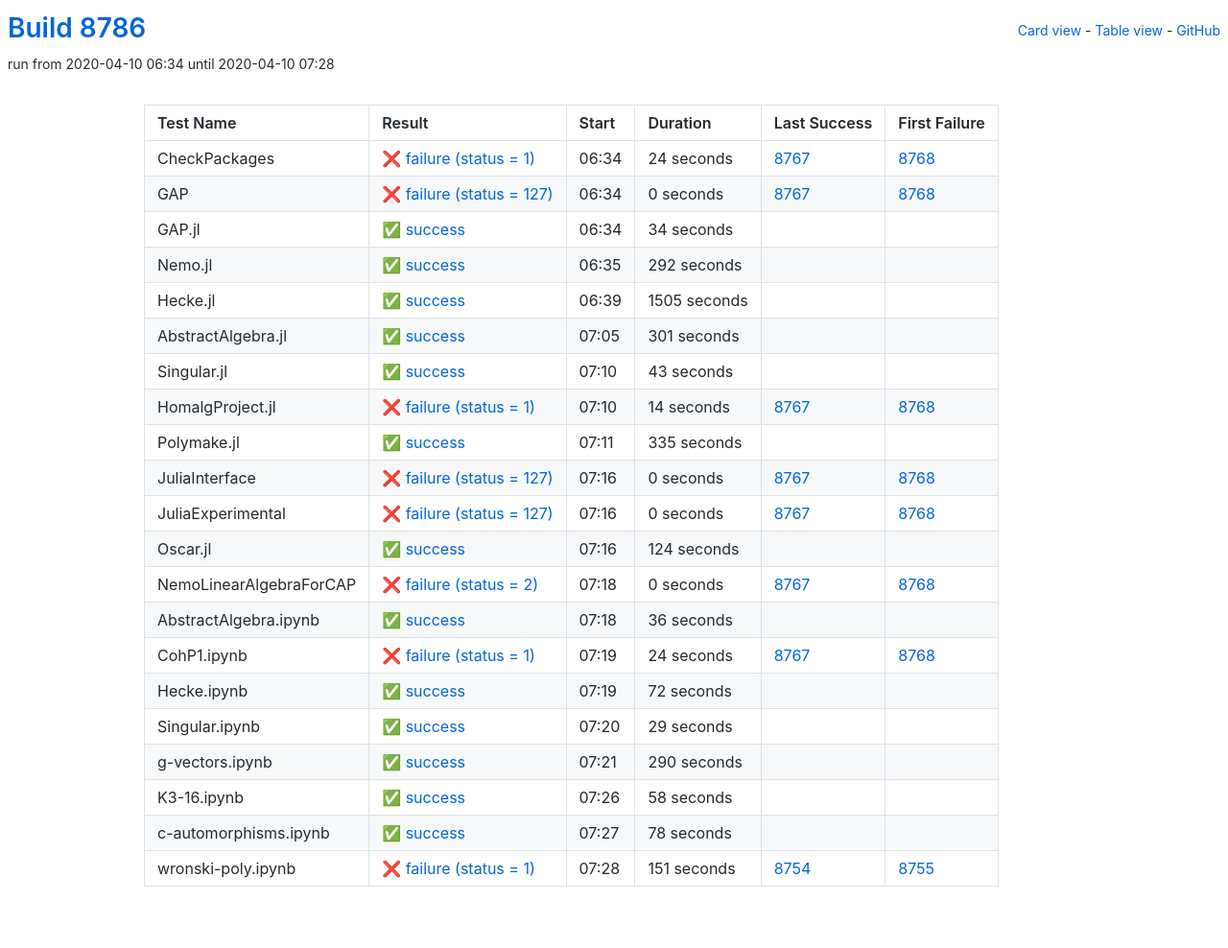
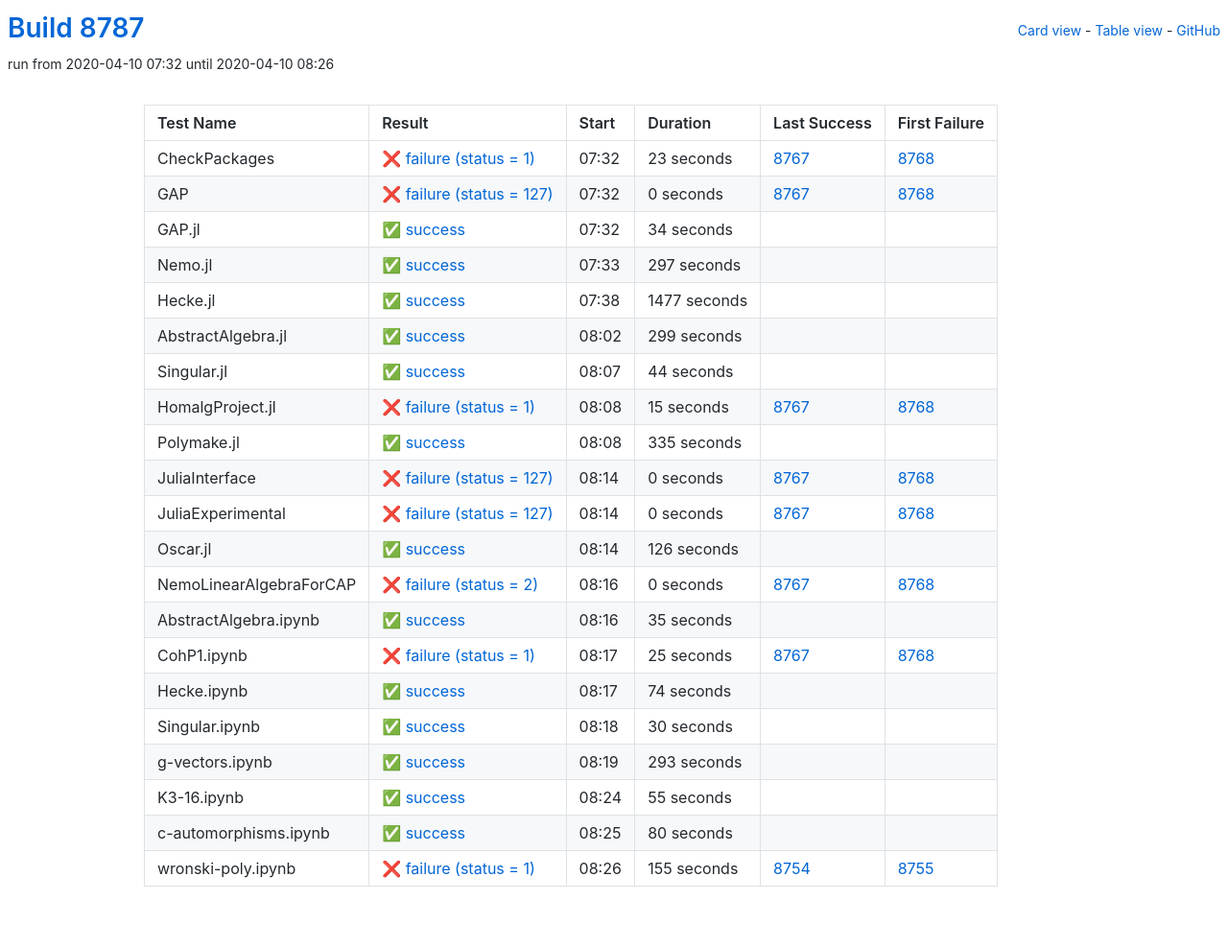
Before and after one commit to oscar-system/oscar-ci-status, a Jekyll site: the page built from table.html, in a window 1280 px wide. Shown: the whole page at 96% size. Built offline with Jekyll 4.4.1, drawn with Linux system fonts in a browser that asks for light colours.

Commit message:
Build 8787

```diff
--- a/_data/ci.yml
+++ b/_data/ci.yml
@@ -1,16 +1,16 @@
-build: 8786
-build_url: https://oscarci.mathematik.uni-kl.de/job/oscar/8786/
+build: 8787
+build_url: https://oscarci.mathematik.uni-kl.de/job/oscar/8787/
 job: oscar
 tests:
-- duration: 24
+- duration: 23
   exitcode: 1
   first_failure: 8768
   first_failure_url: https://oscarci.mathematik.uni-kl.de/job/oscar/8768/
   last_success: 8767
   last_success_url: https://oscarci.mathematik.uni-kl.de/job/oscar/8767/
-  log: https://oscarci.mathematik.uni-kl.de/job/oscar/8786/artifact/logs/build-8786/CheckPackages.log
+  log: https://oscarci.mathematik.uni-kl.de/job/oscar/8787/artifact/logs/build-8787/CheckPackages.log
   name: CheckPackages
-  start: 2020-04-10 06:34
+  start: 2020-04-10 07:32
   status: failure
   success: false
 - duration: 0
@@ -19,9 +19,9 @@ tests:
   first_failure_url: https://oscarci.mathematik.uni-kl.de/job/oscar/8768/
   last_success: 8767
   last_success_url: https://oscarci.mathematik.uni-kl.de/job/oscar/8767/
-  log: https://oscarci.mathematik.uni-kl.de/job/oscar/8786/artifact/logs/build-8786/GAP.log
+  log: https://oscarci.mathematik.uni-kl.de/job/oscar/8787/artifact/logs/build-8787/GAP.log
   name: GAP
-  start: 2020-04-10 06:34
+  start: 2020-04-10 07:32
   status: failure
   success: false
 - duration: 34
@@ -30,64 +30,64 @@ tests:
   first_failure_url: null
   last_success: false
   last_success_url: null
-  log: https://oscarci.mathematik.uni-kl.de/job/oscar/8786/artifact/logs/build-8786/GAP.jl.log
+  log: https://oscarci.mathematik.uni-kl.de/job/oscar/8787/artifact/logs/build-8787/GAP.jl.log
   name: GAP.jl
-  start: 2020-04-10 06:34
+  start: 2020-04-10 07:32
   status: success
   success: true
-- duration: 292
+- duration: 297
   exitcode: 0
   first_failure: false
   first_failure_url: null
   last_success: false
   last_success_url: null
-  log: https://oscarci.mathematik.uni-kl.de/job/oscar/8786/artifact/logs/build-8786/Nemo.jl.log
+  log: https://oscarci.mathematik.uni-kl.de/job/oscar/8787/artifact/logs/build-8787/Nemo.jl.log
   name: Nemo.jl
-  start: 2020-04-10 06:35
+  start: 2020-04-10 07:33
   status: success
   success: true
-- duration: 1505
+- duration: 1477
   exitcode: 0
   first_failure: false
   first_failure_url: null
   last_success: false
   last_success_url: null
-  log: https://oscarci.mathematik.uni-kl.de/job/oscar/8786/artifact/logs/build-8786/Hecke.jl.log
+  log: https://oscarci.mathematik.uni-kl.de/job/oscar/8787/artifact/logs/build-8787/Hecke.jl.log
   name: Hecke.jl
-  start: 2020-04-10 06:39
+  start: 2020-04-10 07:38
   status: success
   success: true
-- duration: 301
+- duration: 299
   exitcode: 0
   first_failure: false
   first_failure_url: null
   last_success: false
   last_success_url: null
-  log: https://oscarci.mathematik.uni-kl.de/job/oscar/8786/artifact/logs/build-8786/AbstractAlgebra.jl.log
+  log: https://oscarci.mathematik.uni-kl.de/job/oscar/8787/artifact/logs/build-8787/AbstractAlgebra.jl.log
   name: AbstractAlgebra.jl
-  start: 2020-04-10 07:05
+  start: 2020-04-10 08:02
   status: success
   success: true
-- duration: 43
+- duration: 44
   exitcode: 0
   first_failure: false
   first_failure_url: null
   last_success: false
   last_success_url: null
-  log: https://oscarci.mathematik.uni-kl.de/job/oscar/8786/artifact/logs/build-8786/Singular.jl.log
+  log: https://oscarci.mathematik.uni-kl.de/job/oscar/8787/artifact/logs/build-8787/Singular.jl.log
   name: Singular.jl
-  start: 2020-04-10 07:10
+  start: 2020-04-10 08:07
   status: success
   success: true
-- duration: 14
+- duration: 15
   exitcode: 1
   first_failure: 8768
   first_failure_url: https://oscarci.mathematik.uni-kl.de/job/oscar/8768/
   last_success: 8767
   last_success_url: https://oscarci.mathematik.uni-kl.de/job/oscar/8767/
-  log: https://oscarci.mathematik.uni-kl.de/job/oscar/8786/artifact/logs/build-8786/HomalgProject.jl.log
+  log: https://oscarci.mathematik.uni-kl.de/job/oscar/8787/artifact/logs/build-8787/HomalgProject.jl.log
   name: HomalgProject.jl
-  start: 2020-04-10 07:10
+  start: 2020-04-10 08:08
   status: failure
   success: false
 - duration: 335
@@ -96,9 +96,9 @@ tests:
   first_failure_url: null
   last_success: false
   last_success_url: null
-  log: https://oscarci.mathematik.uni-kl.de/job/oscar/8786/artifact/logs/build-8786/Polymake.jl.log
+  log: https://oscarci.mathematik.uni-kl.de/job/oscar/8787/artifact/logs/build-8787/Polymake.jl.log
   name: Polymake.jl
-  start: 2020-04-10 07:11
+  start: 2020-04-10 08:08
   status: success
   success: true
 - duration: 0
@@ -107,9 +107,9 @@ tests:
   first_failure_url: https://oscarci.mathematik.uni-kl.de/job/oscar/8768/
   last_success: 8767
   last_success_url: https://oscarci.mathematik.uni-kl.de/job/oscar/8767/
-  log: https://oscarci.mathematik.uni-kl.de/job/oscar/8786/artifact/logs/build-8786/JuliaInterface.log
+  log: https://oscarci.mathematik.uni-kl.de/job/oscar/8787/artifact/logs/build-8787/JuliaInterface.log
   name: JuliaInterface
-  start: 2020-04-10 07:16
+  start: 2020-04-10 08:14
   status: failure
   success: false
 - duration: 0
@@ -118,20 +118,20 @@ tests:
   first_failure_url: https://oscarci.mathematik.uni-kl.de/job/oscar/8768/
   last_success: 8767
   last_success_url: https://oscarci.mathematik.uni-kl.de/job/oscar/8767/
-  log: https://oscarci.mathematik.uni-kl.de/job/oscar/8786/artifact/logs/build-8786/JuliaExperimental.log
+  log: https://oscarci.mathematik.uni-kl.de/job/oscar/8787/artifact/logs/build-8787/JuliaExperimental.log
   name: JuliaExperimental
-  start: 2020-04-10 07:16
+  start: 2020-04-10 08:14
   status: failure
   success: false
-- duration: 124
+- duration: 126
   exitcode: 0
   first_failure: false
   first_failure_url: null
   last_success: false
   last_success_url: null
-  log: https://oscarci.mathematik.uni-kl.de/job/oscar/8786/artifact/logs/build-8786/Oscar.jl.log
+  log: https://oscarci.mathematik.uni-kl.de/job/oscar/8787/artifact/logs/build-8787/Oscar.jl.log
   name: Oscar.jl
-  start: 2020-04-10 07:16
+  start: 2020-04-10 08:14
   status: success
   success: true
 - duration: 0
@@ -140,96 +140,96 @@ tests:
   first_failure_url: https://oscarci.mathematik.uni-kl.de/job/oscar/8768/
   last_success: 8767
   last_success_url: https://oscarci.mathematik.uni-kl.de/job/oscar/8767/
-  log: https://oscarci.mathematik.uni-kl.de/job/oscar/8786/artifact/logs/build-8786/NemoLinearAlgebraForCAP.log
+  log: https://oscarci.mathematik.uni-kl.de/job/oscar/8787/artifact/logs/build-8787/NemoLinearAlgebraForCAP.log
   name: NemoLinearAlgebraForCAP
-  start: 2020-04-10 07:18
+  start: 2020-04-10 08:16
   status: failure
   success: false
-- duration: 36
+- duration: 35
   exitcode: 0
   first_failure: false
   first_failure_url: null
   last_success: false
   last_success_url: null
-  log: https://oscarci.mathematik.uni-kl.de/job/oscar/8786/artifact/logs/build-8786/AbstractAlgebra.ipynb.log
+  log: https://oscarci.mathematik.uni-kl.de/job/oscar/8787/artifact/logs/build-8787/AbstractAlgebra.ipynb.log
   name: AbstractAlgebra.ipynb
-  start: 2020-04-10 07:18
+  start: 2020-04-10 08:16
   status: success
   success: true
-- duration: 24
+- duration: 25
   exitcode: 1
   first_failure: 8768
   first_failure_url: https://oscarci.mathematik.uni-kl.de/job/oscar/8768/
   last_success: 8767
   last_success_url: https://oscarci.mathematik.uni-kl.de/job/oscar/8767/
-  log: https://oscarci.mathematik.uni-kl.de/job/oscar/8786/artifact/logs/build-8786/CohP1.ipynb.log
+  log: https://oscarci.mathematik.uni-kl.de/job/oscar/8787/artifact/logs/build-8787/CohP1.ipynb.log
   name: CohP1.ipynb
-  start: 2020-04-10 07:19
+  start: 2020-04-10 08:17
   status: failure
   success: false
-- duration: 72
+- duration: 74
   exitcode: 0
   first_failure: false
   first_failure_url: null
   last_success: false
   last_success_url: null
-  log: https://oscarci.mathematik.uni-kl.de/job/oscar/8786/artifact/logs/build-8786/Hecke.ipynb.log
+  log: https://oscarci.mathematik.uni-kl.de/job/oscar/8787/artifact/logs/build-8787/Hecke.ipynb.log
   name: Hecke.ipynb
-  start: 2020-04-10 07:19
+  start: 2020-04-10 08:17
   status: success
   success: true
-- duration: 29
+- duration: 30
   exitcode: 0
   first_failure: false
   first_failure_url: null
   last_success: false
   last_success_url: null
-  log: https://oscarci.mathematik.uni-kl.de/job/oscar/8786/artifact/logs/build-8786/Singular.ipynb.log
+  log: https://oscarci.mathematik.uni-kl.de/job/oscar/8787/artifact/logs/build-8787/Singular.ipynb.log
   name: Singular.ipynb
-  start: 2020-04-10 07:20
+  start: 2020-04-10 08:18
   status: success
   success: true
-- duration: 290
+- duration: 293
   exitcode: 0
   first_failure: false
   first_failure_url: null
   last_success: false
   last_success_url: null
-  log: https://oscarci.mathematik.uni-kl.de/job/oscar/8786/artifact/logs/build-8786/g-vectors.ipynb.log
+  log: https://oscarci.mathematik.uni-kl.de/job/oscar/8787/artifact/logs/build-8787/g-vectors.ipynb.log
   name: g-vectors.ipynb
-  start: 2020-04-10 07:21
+  start: 2020-04-10 08:19
   status: success
   success: true
-- duration: 58
+- duration: 55
   exitcode: 0
   first_failure: false
   first_failure_url: null
   last_success: false
   last_success_url: null
-  log: https://oscarci.mathematik.uni-kl.de/job/oscar/8786/artifact/logs/build-8786/K3-16.ipynb.log
+  log: https://oscarci.mathematik.uni-kl.de/job/oscar/8787/artifact/logs/build-8787/K3-16.ipynb.log
   name: K3-16.ipynb
-  start: 2020-04-10 07:26
+  start: 2020-04-10 08:24
   status: success
   success: true
-- duration: 78
+- duration: 80
   exitcode: 0
   first_failure: false
   first_failure_url: null
   last_success: false
   last_success_url: null
-  log: https://oscarci.mathematik.uni-kl.de/job/oscar/8786/artifact/logs/build-8786/c-automorphisms.ipynb.log
+  log: https://oscarci.mathematik.uni-kl.de/job/oscar/8787/artifact/logs/build-8787/c-automorphisms.ipynb.log
   name: c-automorphisms.ipynb
-  start: 2020-04-10 07:27
+  start: 2020-04-10 08:25
   status: success
   success: true
-- duration: 151
+- duration: 155
   exitcode: 1
   first_failure: 8755
   first_failure_url: https://oscarci.mathematik.uni-kl.de/job/oscar/8755/
   last_success: 8754
   last_success_url: https://oscarci.mathematik.uni-kl.de/job/oscar/8754/
-  log: https://oscarci.mathematik.uni-kl.de/job/oscar/8786/artifact/logs/build-8786/wronski-poly.ipynb.log
+  log: https://oscarci.mathematik.uni-kl.de/job/oscar/8787/artifact/logs/build-8787/wronski-poly.ipynb.log
   name: wronski-poly.ipynb
-  start: 2020-04-10 07:28
+  start: 2020-04-10 08:26
   status: failure
   success: false
```
Also changed, not shown: README.md.
